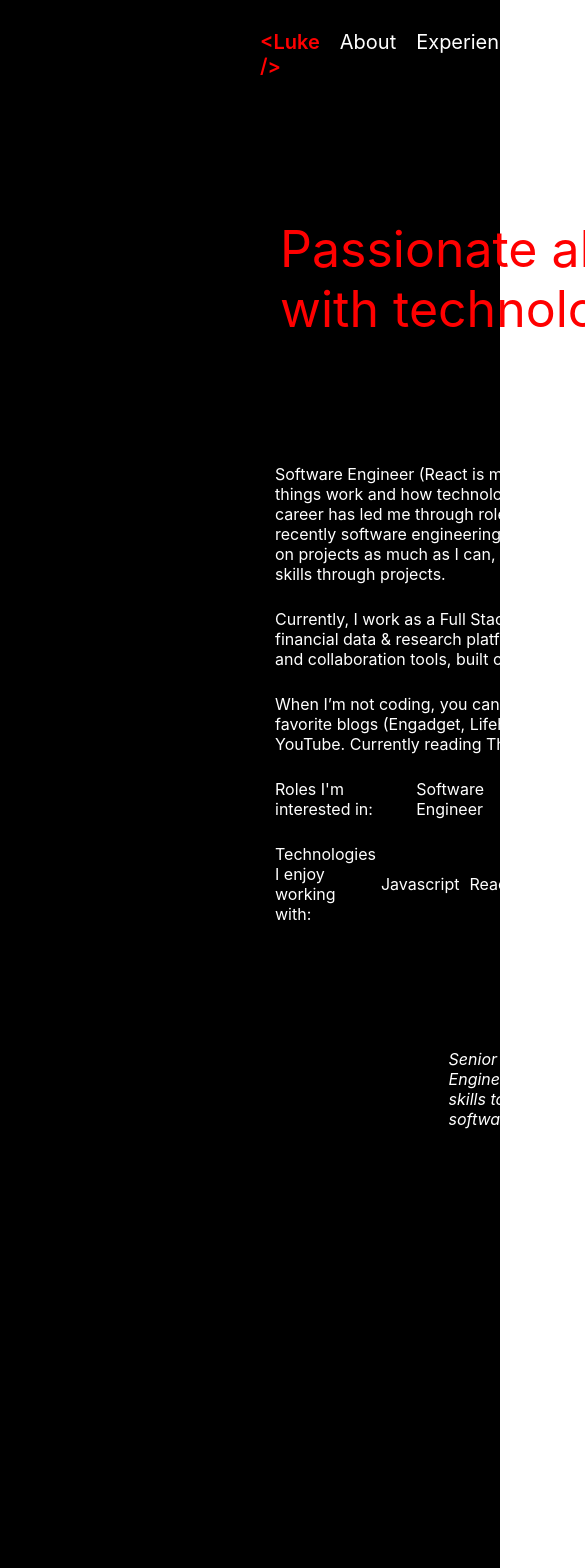
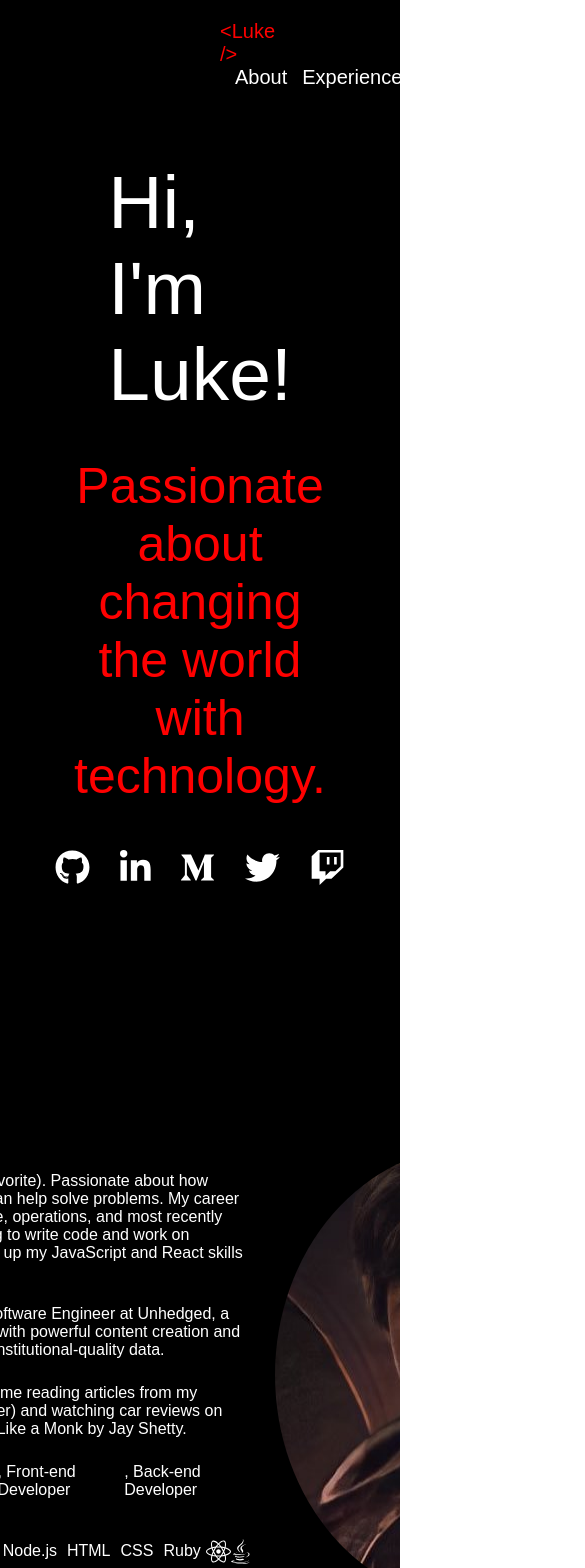
Before and after one commit to hemeshvpatel/ReactPortfolio, a React (Create React App) app: page / in a window 390 px wide. Shown: the top 1568 px of the page, 585 px wide, since content can reach past the window. Built offline with nearby package versions, Linux system fonts and the light colour scheme.

Commit message:
reorg, menuBar, socialIcons, menuItem (tbd), layouts, global styling, footer. Tried to make things more responsive

```diff
--- a/src/App.js
+++ b/src/App.js
@@ -6,13 +6,5 @@ import Layout from "./components/library/layout";
 export default function App() {
   //Idea: to be able to re-arrange the layout from here
 
-  return (
-    // <Router>
-    //   <Switch>
-    //     <Route exact path="/">
-    <Layout />
-    //     </Route>
-    //   </Switch>
-    // </Router>
-  );
+  return <Layout />;
 }
--- a/src/components/about.js
+++ b/src/components/about.js
@@ -26,7 +26,7 @@ export default function About() {
         </div>
         <img
           src="/aboutPic.jpeg"
-          alt="image"
+          alt="Profile Pic"
           style={{
             borderRadius: "50%",
             flex: "0 1 auto",
--- a/src/components/brandStatement.js
+++ b/src/components/brandStatement.js
@@ -1,6 +1,8 @@
 import React from "react";
 import { brandStatements } from "../data";
 import * as GlobalFunctions from "../globals/globalFunctions";
+
+//Typist: https://github.com/jstejada/react-typist
 import Typist from "react-typist";
 
 export default function brandStatement(props) {
@@ -26,7 +28,7 @@ export default function brandStatement(props) {
       {(brandStatements || []).map((brandStatement, key) => {
         //console.log("brandStatement: ", brandStatement)
         return (
-          <div style={{ margin: "5px" }} key={key}>
+          <div style={{ margin: "5px", textAlign: "center" }} key={key}>
             <Typist cursor={{ hideWhenDone: true, hideWhenDoneDelay: 500 }}>
               {brandStatement}
             </Typist>
--- a/src/components/contactButton.js
+++ b/src/components/contactButton.js
@@ -1,13 +1,17 @@
 import React from "react";
 import Modal from "./library/modal";
 
-export default function ContactButton() {
+//Font Awesome
+import { faEnvelope } from "@fortawesome/free-regular-svg-icons";
+
+export default function ContactButton(props) {
+  const { icon, text } = props;
   return (
     <div style={{ display: "flex" }}>
       <Modal
         openButtonProps={{
           location: "topRight",
-          text: "Contact Me",
+          text: text,
           style: {
             color: "white",
             backgroundColor: "blue",
@@ -19,7 +23,7 @@ export default function ContactButton() {
           text: "X",
           style: { backgroundColor: "red" },
         }}
-        style={{ backgroundColor: "lightGrey" }}
+        style={{ backgroundColor: "white" }}
       />
     </div>
   );
--- a/src/components/header.js
+++ b/src/components/header.js
@@ -1,9 +1,23 @@
 import React from "react";
 import MenuBar from "./library/menuBar";
+import { userData } from "../data";
 
 export default function Header() {
+  const { firstName } = userData;
+
   return (
-    <div>
+    <div
+      style={{
+        fontSize: "20px",
+        fontWeight: 500,
+        display: "flex",
+        justifyContent: "space-between",
+        alignItems: "center",
+        padding: "20px",
+        flexWrap: "wrap",
+      }}
+    >
+      <div style={{ display: "flex", color: "red" }}>{`<${firstName} />`}</div>
       <MenuBar />
     </div>
   );
--- a/src/components/landing.js
+++ b/src/components/landing.js
@@ -1,16 +1,7 @@
 import React from "react";
 import { userData } from "../data";
 import BrandStatements from "./brandStatement";
-
-//Font Awesome
-import { FontAwesomeIcon } from "@fortawesome/react-fontawesome";
-import {
-  faGithub,
-  faLinkedin,
-  faTwitter,
-  faTwitch,
-  faFacebook,
-} from "@fortawesome/free-brands-svg-icons";
+import SocialIcons from "./library/socialIcons";
 
 export default function Welcome() {
   //Good idea to destructure data coming in, makes it easier to use throughout component
@@ -34,20 +25,20 @@ export default function Welcome() {
           flexDirection: "column",
           marginBottom: "10px",
           fontSize: "75px",
-          fontWeight: 700,
+          fontWeight: 500,
           //border: "2px dashed red",
         }}
       >
         Hi, I'm {firstName}!
       </div>
       <BrandStatements style={{ color: "red", fontSize: "50px" }} />
-      <div style={{ display: "flex", fontSize: "50px" }}>
-        <FontAwesomeIcon style={{ margin: "10px" }} icon={faGithub} />
-        <FontAwesomeIcon style={{ margin: "10px" }} icon={faLinkedin} />
-        <FontAwesomeIcon style={{ margin: "10px" }} icon={faTwitter} />
-        <FontAwesomeIcon style={{ margin: "10px" }} icon={faTwitch} />
-        <FontAwesomeIcon style={{ margin: "10px" }} icon={faFacebook} />
-      </div>
+      <SocialIcons
+        github={"https://github.com/"}
+        linkedin={"https://linkedin.com"}
+        twitter={"https://twitter.com"}
+        medium={"https://medium.com"}
+        twitch={"https://twitch.com"}
+      />
     </div>
   );
 }
--- a/src/components/library/layout.js
+++ b/src/components/library/layout.js
@@ -5,47 +5,34 @@ import Landing from "../landing";
 import Footer from "../footer";
 import Projects from "../projects";
 import Header from "../header";
+import Section from "./section";
 
-import * as GlobalFunctions from "../../globals/globalFunctions";
-
-export default function Layout(props) {
-  const { style } = props;
-
-  let defaultStyle = {
+export default function Layout() {
+  let globalStyle = {
     backgroundColor: "black",
     color: "white",
-    padding: "0px 250px 0px 250px",
+    margin: 0,
+    overflow: "hidden",
+    padding: "0px 200px 0px 200px",
+    fontFamily: "sans-serif",
   };
 
   //To change layout look at styling for display grid and change accordingly
   //CSS Grid Container Help: https://www.w3schools.com/css/css_grid_container.asp
 
-  //Should pages / sections be defined here? Each section should have button to go to next like a page flip or scroll to top of next section
+  //Section is like pages for the links at the top, this keeps everything contained
 
   return (
-    <div style={GlobalFunctions.setNewStyle(defaultStyle, style)}>
+    <div style={globalStyle}>
       <Header />
-      <div style={{}}>
-        <div
-          style={{
-            display: "grid",
-            gridTemplateRows: "",
-            gridTemplateColumns: "auto",
-          }}
-        >
-          <Landing />
-          <About />
-          <WorkExperience />
-          <Projects />
-        </div>
-        <div
-          style={{
-            display: "grid",
-            gridTemplateRows: "",
-            gridTemplateColumns: "auto auto",
-          }}
-        ></div>
-      </div>
+      <Section children={<Landing />} />
+      <Section id="About" title="About me" children={<About />} />
+      <Section
+        id="WorkExperience"
+        title="Work Experience"
+        children={<WorkExperience />}
+      />
+      <Section id="Projects" title="Projects" children={<Projects />} />
       <Footer />
     </div>
   );
--- a/src/components/library/menuBar.js
+++ b/src/components/library/menuBar.js
@@ -1,38 +1,19 @@
 import React, { useState } from "react";
-import { userData } from "../../data";
 
 export default function NavBar() {
-  const { firstName } = userData;
-
   //TODO - solution for hover effect on different divs
   const [activeMenuItem, setActiveMenuItem] = useState("");
 
+  let menuItemSpacing = "15px";
+
   return (
+    <div style={{ display: "flex", font: "20px" }}>
       <div
         style={{
-        display: "flex",
-        justifyContent: "space-between",
-        //position: "sticky",
-        //top: "0px",
-        //height: "50px",
-        paddingTop: "20px",
-      }}
-    >
-      <div
-        style={{
-          fontSize: "20px",
-          fontWeight: 600,
-          margin: "10px",
-          color: "red",
-        }}
-      >{`<${firstName} />`}</div>
-      <div style={{ display: "flex" }}>
-        <div
-          style={{
-            fontSize: "20px",
-            margin: "10px",
+          marginLeft: menuItemSpacing,
           color: activeMenuItem === "About" ? "red" : "",
           textDecoration: activeMenuItem === "About" ? "underline" : "",
+          cursor: "pointer",
         }}
         onMouseEnter={() => setActiveMenuItem("About")}
         onMouseLeave={() => setActiveMenuItem("")}
@@ -41,10 +22,10 @@ export default function NavBar() {
       </div>
       <div
         style={{
-            fontSize: "20px",
-            margin: "10px",
+          marginLeft: menuItemSpacing,
           color: activeMenuItem === "Experience" ? "red" : "",
           textDecoration: activeMenuItem === "Experience" ? "underline" : "",
+          cursor: "pointer",
         }}
         onMouseEnter={() => setActiveMenuItem("Experience")}
         onMouseLeave={() => setActiveMenuItem("")}
@@ -53,10 +34,10 @@ export default function NavBar() {
       </div>
       <div
         style={{
-            fontSize: "20px",
-            margin: "10px",
+          marginLeft: menuItemSpacing,
           color: activeMenuItem === "Projects" ? "red" : "",
           textDecoration: activeMenuItem === "Projects" ? "underline" : "",
+          cursor: "pointer",
         }}
         onMouseEnter={() => setActiveMenuItem("Projects")}
         onMouseLeave={() => setActiveMenuItem("")}
@@ -64,6 +45,5 @@ export default function NavBar() {
         Projects
       </div>
     </div>
-    </div>
   );
 }
--- a/src/components/library/menuItem.js
+++ b/src/components/library/menuItem.js
@@ -1 +1,3 @@
 // TODO componetitize menuBar items
+//hover
+//tag when hovering
--- /dev/null
+++ b/src/components/library/section.js
@@ -0,0 +1,16 @@
+import React from "react";
+
+export default function Section(props) {
+  const { children } = props;
+  let sectionContainer = {
+    minHeight: "100vh",
+    display: "flex",
+    margin: "auto",
+    flex: "0 1 auto",
+    flexDirection: "column",
+    justifyContent: "center",
+    //padding: "25px",
+  };
+
+  return <div style={sectionContainer}>{children}</div>;
+}
--- /dev/null
+++ b/src/components/library/socialIcons.js
@@ -0,0 +1,111 @@
+import React from "react";
+
+//Font Awesome
+import { FontAwesomeIcon } from "@fortawesome/react-fontawesome";
+import {
+  faGithub,
+  faLinkedinIn,
+  faTwitter,
+  faTwitch,
+  faFacebook,
+  faMediumM,
+} from "@fortawesome/free-brands-svg-icons";
+import { faEnvelope } from "@fortawesome/free-regular-svg-icons";
+
+export default function SocialIcons(props) {
+  const { linkedin, medium, github, twitter, twitch, facebook, contact } =
+    props;
+  let linkColor = "white";
+  let iconSpacing = "15px";
+
+  return (
+    <div
+      style={{
+        display: "flex",
+        fontSize: "35px",
+      }}
+    >
+      {github && (
+        <a
+          href={github}
+          target={"_blank"}
+          rel="noreferrer"
+          style={{
+            textDecoration: "none",
+            color: linkColor,
+          }}
+        >
+          <FontAwesomeIcon style={{ margin: iconSpacing }} icon={faGithub} />
+        </a>
+      )}
+      {linkedin && (
+        <a
+          href={linkedin}
+          target={"_blank"}
+          rel="noreferrer"
+          style={{
+            textDecoration: "none",
+            color: linkColor,
+          }}
+        >
+          <FontAwesomeIcon
+            style={{ margin: iconSpacing }}
+            icon={faLinkedinIn}
+          />
+        </a>
+      )}
+      {medium && (
+        <a
+          href={medium}
+          target={"_blank"}
+          rel="noreferrer"
+          style={{
+            textDecoration: "none",
+            color: linkColor,
+          }}
+        >
+          <FontAwesomeIcon style={{ margin: iconSpacing }} icon={faMediumM} />
+        </a>
+      )}
+      {twitter && (
+        <a
+          href={twitter}
+          target={"_blank"}
+          rel="noreferrer"
+          style={{
+            textDecoration: "none",
+            color: linkColor,
+          }}
+        >
+          <FontAwesomeIcon style={{ margin: iconSpacing }} icon={faTwitter} />
+        </a>
+      )}
+      {twitch && (
+        <a
+          href={twitch}
+          target={"_blank"}
+          rel="noreferrer"
+          style={{
+            textDecoration: "none",
+            color: linkColor,
+          }}
+        >
+          <FontAwesomeIcon style={{ margin: iconSpacing }} icon={faTwitch} />
+        </a>
+      )}
+      {facebook && (
+        <a
+          href={facebook}
+          target={"_blank"}
+          rel="noreferrer"
+          style={{
+            textDecoration: "none",
+            color: linkColor,
+          }}
+        >
+          <FontAwesomeIcon style={{ margin: iconSpacing }} icon={faFacebook} />
+        </a>
+      )}
+    </div>
+  );
+}
```
Also changed, not shown: src/components/footer.js (+12 -5 lines). Lines whose indentation alone changed are shown as unchanged.
